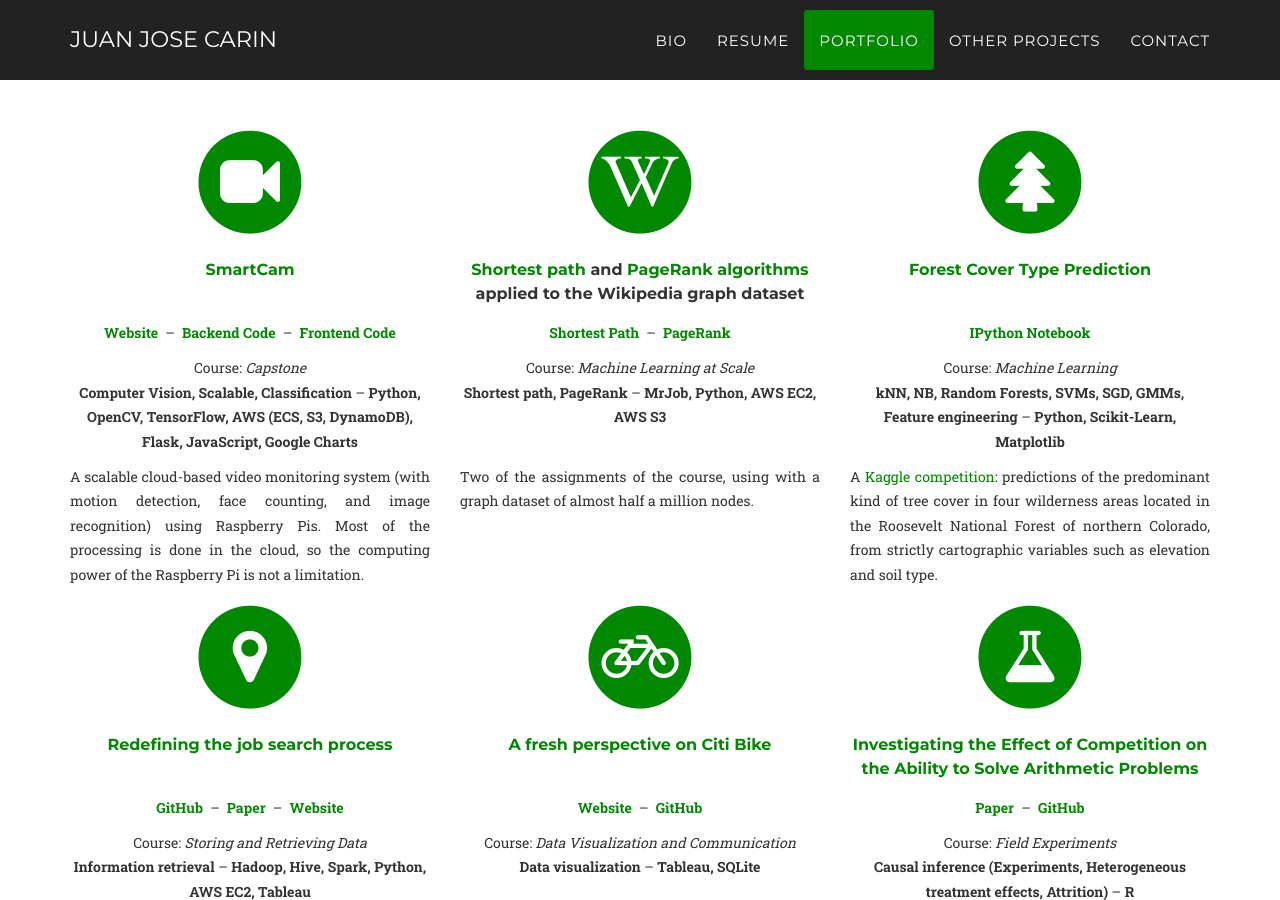
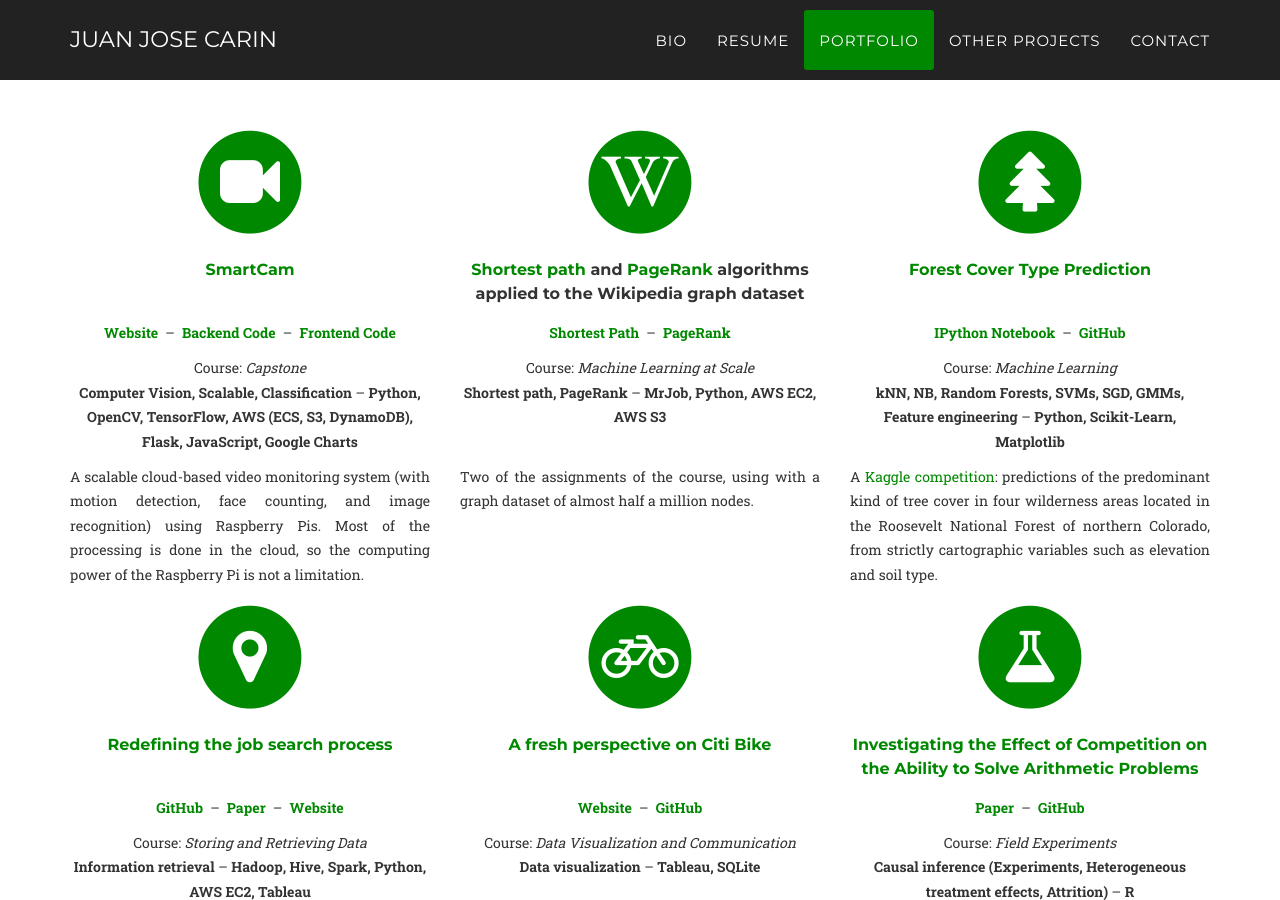
Before and after one commit to juanjocarin/juanjocarin.github.io, a Jekyll site: the page built from index.html, in a window 1280 px wide and 900 px high, scrolled down 2651 px. Built offline with Jekyll 4.4.1, drawn with Linux system fonts in a browser that asks for light colours; some web fonts are replaced; formulas are drawn with MathJax 3.

Commit message:
Added W207 GH

```diff
--- a/_includes/others.html
+++ b/_includes/others.html
@@ -24,7 +24,7 @@
     <h4 class="service-heading"><a href="https://github.com/juanjocarin/W207-Machine-Learning" target="_blank">Machine Learning</a></h4>
     <ul>
         <li>Nearest neighbors, Naive Bayes, Decision trees, Logistic regression, Gradient Descent, Neural networks, (<em>k</em>-means &amp; hierarchical) Clustering, GMMs, Dimensionality reduction, Network analysis... using <strong>Python</strong> (mainly <strong>Scikit-Learn</strong>).</li>
-        <li>3 assignments (and the <a href="https://github.com/juanjocarin/W207-Machine-Learning/tree/master/Forest" target="_blank">final project</a> listed in the <a class="page-scroll" href="#portfolio">Portfolio</a>).</li>
+        <li>3 assignments (and the <a href="https://github.com/juanjocarin/W207-Machine-Learning/blob/master/Forest/W207-Carin_Mahmud_Sakhamuri.ipynb" target="_blank">final project</a> listed in the <a class="page-scroll" href="#portfolio">Portfolio</a>).</li>
     </ul>
     <!--<p class="tab1"><a class="btn btn-primary" href="https://github.com/juanjocarin/W207-Machine-Learning" target="_blank">GitHub <i class="fa fa-chevron-right"></i></a></p>-->
 
--- a/_includes/portfolio.html
+++ b/_includes/portfolio.html
@@ -29,7 +29,7 @@
                         <i class="fa fa-wikipedia-w fa-stack-1x fa-inverse"></i>
                         </a>
                     </span>
-                    <h5 class="service-heading fixed3"><a href="https://github.com/juanjocarin/W261-Machine-Learning-At-Scale/blob/master/Week07-MrJob/MIDS-W261-2015-HWK-Week07-CarinLlopSatpati-groupZ.ipynb" class="portfolio-link" data-toggle="modal" target="_blank">Shortest path</a> and <a href="https://github.com/juanjocarin/W261-Machine-Learning-At-Scale/blob/master/Week09-MrJob/MIDS-W261-2015-HWK-Week09-CarinLlopSatpati-groupZ.ipynb" class="portfolio-link" data-toggle="modal" target="_blank">PageRank algorithms</a> applied to the Wikipedia graph dataset</h5>
+                    <h5 class="service-heading fixed3"><a href="https://github.com/juanjocarin/W261-Machine-Learning-At-Scale/blob/master/Week07-MrJob/MIDS-W261-2015-HWK-Week07-CarinLlopSatpati-groupZ.ipynb" class="portfolio-link" data-toggle="modal" target="_blank">Shortest path</a> and <a href="https://github.com/juanjocarin/W261-Machine-Learning-At-Scale/blob/master/Week09-MrJob/MIDS-W261-2015-HWK-Week09-CarinLlopSatpati-groupZ.ipynb" class="portfolio-link" data-toggle="modal" target="_blank">PageRank</a> algorithms applied to the Wikipedia graph dataset</h5>
                     <p class="text-center"><a href="https://github.com/juanjocarin/W261-Machine-Learning-At-Scale/blob/master/Week07-MrJob/MIDS-W261-2015-HWK-Week07-CarinLlopSatpati-groupZ.ipynb" target="_blank"><strong>Shortest Path</strong></a>&ensp;&ndash;&ensp;<a href="https://github.com/juanjocarin/W261-Machine-Learning-At-Scale/blob/master/Week09-MrJob/MIDS-W261-2015-HWK-Week09-CarinLlopSatpati-groupZ.ipynb" target="_blank"><strong>PageRank</strong></a>
                     <!--<p class="text-center"><a class="btn btn-primary" href="https://github.com/juanjocarin/W261-Machine-Learning-At-Scale/blob/master/Week07-MrJob/MIDS-W261-2015-HWK-Week07-CarinLlopSatpati-groupZ.ipynb" target="_blank">Shortest Path <i class="fa fa-chevron-right"></i></a> <a class="btn btn-primary" href="https://github.com/juanjocarin/W261-Machine-Learning-At-Scale/blob/master/Week09-MrJob/MIDS-W261-2015-HWK-Week09-CarinLlopSatpati-groupZ.ipynb" target="_blank">PageRank <i class="fa fa-chevron-right"></i></a>-->
                     <p class="fixed7">Course: <em>Machine Learning at Scale</em><br><strong>Shortest path, PageRank</strong> &ndash; <strong>MrJob, Python, AWS EC2, AWS S3</strong></p>
@@ -43,7 +43,7 @@
                         </a>
                     </span>
                     <h5 class="service-heading fixed3"><a href="https://github.com/juanjocarin/W207-Machine-Learning/blob/master/Forest/W207-Carin_Mahmud_Sakhamuri.ipynb" class="portfolio-link" data-toggle="modal" target="_blank">Forest Cover Type Prediction</a></h5>
-                    <p class="text-center"><a href="https://github.com/juanjocarin/W207-Machine-Learning/blob/master/Forest/W207-Carin_Mahmud_Sakhamuri.ipynb" target="_blank"><strong>IPython Notebook</strong></a>
+                    <p class="text-center"><a href="https://github.com/juanjocarin/W207-Machine-Learning/blob/master/Forest/W207-Carin_Mahmud_Sakhamuri.ipynb" target="_blank"><strong>IPython Notebook</strong></a>&ensp;&ndash;&ensp;<a href="https://github.com/juanjocarin/W207-Machine-Learning/tree/master/Forest" target="_blank"><strong>GitHub</strong></a>
                     <!--<p class="text-center"><a class="btn btn-primary" href="https://github.com/juanjocarin/W207-Machine-Learning/blob/master/Forest/W207-Carin_Mahmud_Sakhamuri.ipynb" target="_blank">IPython Notebook <i class="fa fa-chevron-right"></i></a>-->
                     <p class="fixed7">Course: <em>Machine Learning</em><br><strong>kNN, NB, Random Forests, SVMs, SGD, GMMs, Feature engineering</strong> &ndash; <strong>Python, Scikit-Learn, Matplotlib</strong></p>
                     <p class="text-justify">A <a href="https://www.kaggle.com/c/forest-cover-type-prediction" target="_blank">Kaggle competition</a>: predictions of the predominant kind of tree cover in four wilderness areas located in the Roosevelt National Forest of northern Colorado, from strictly cartographic variables such as elevation and soil type.</p>
```
Also changed, not shown: css/font-awesome/css/font-awesome.css, 12 other files.
